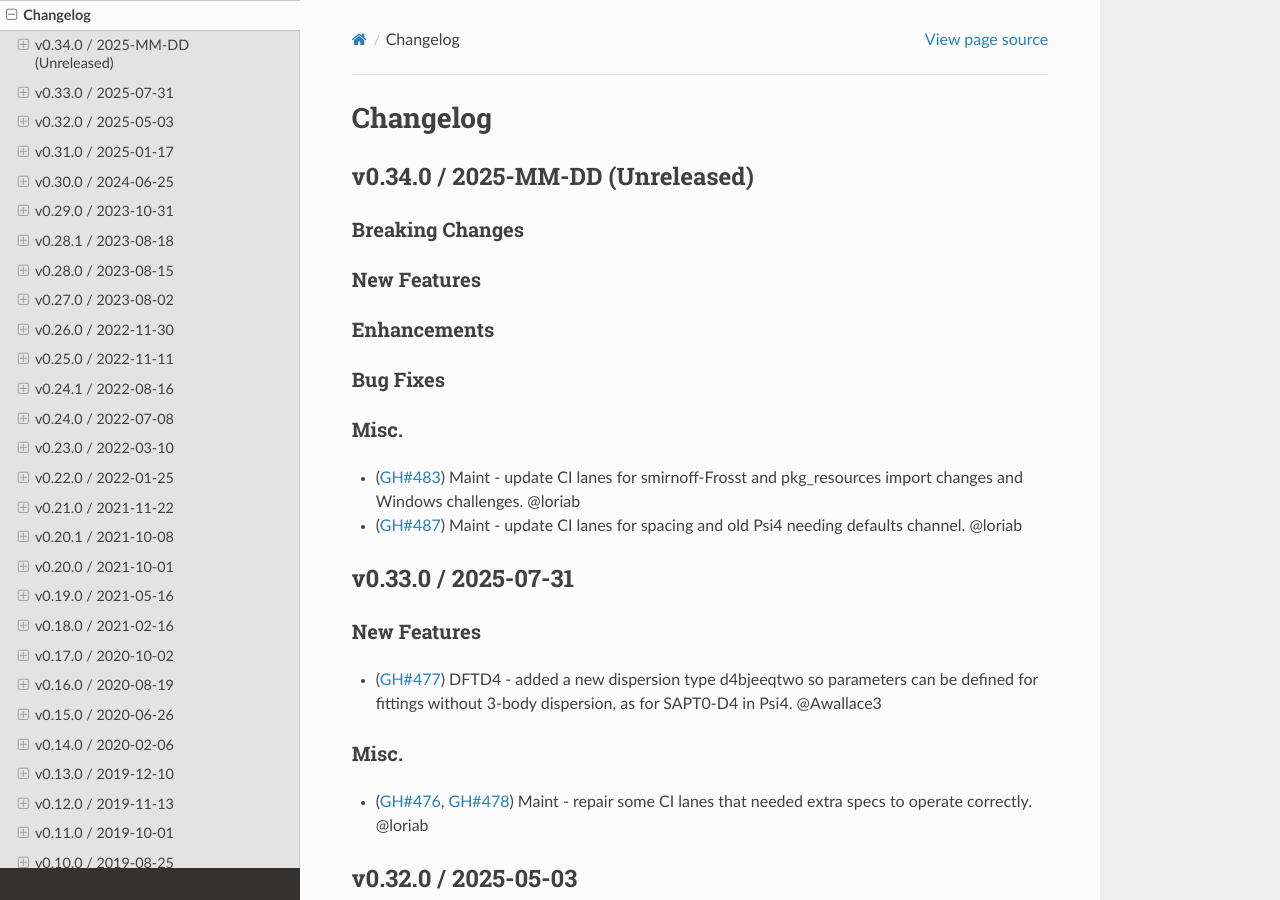
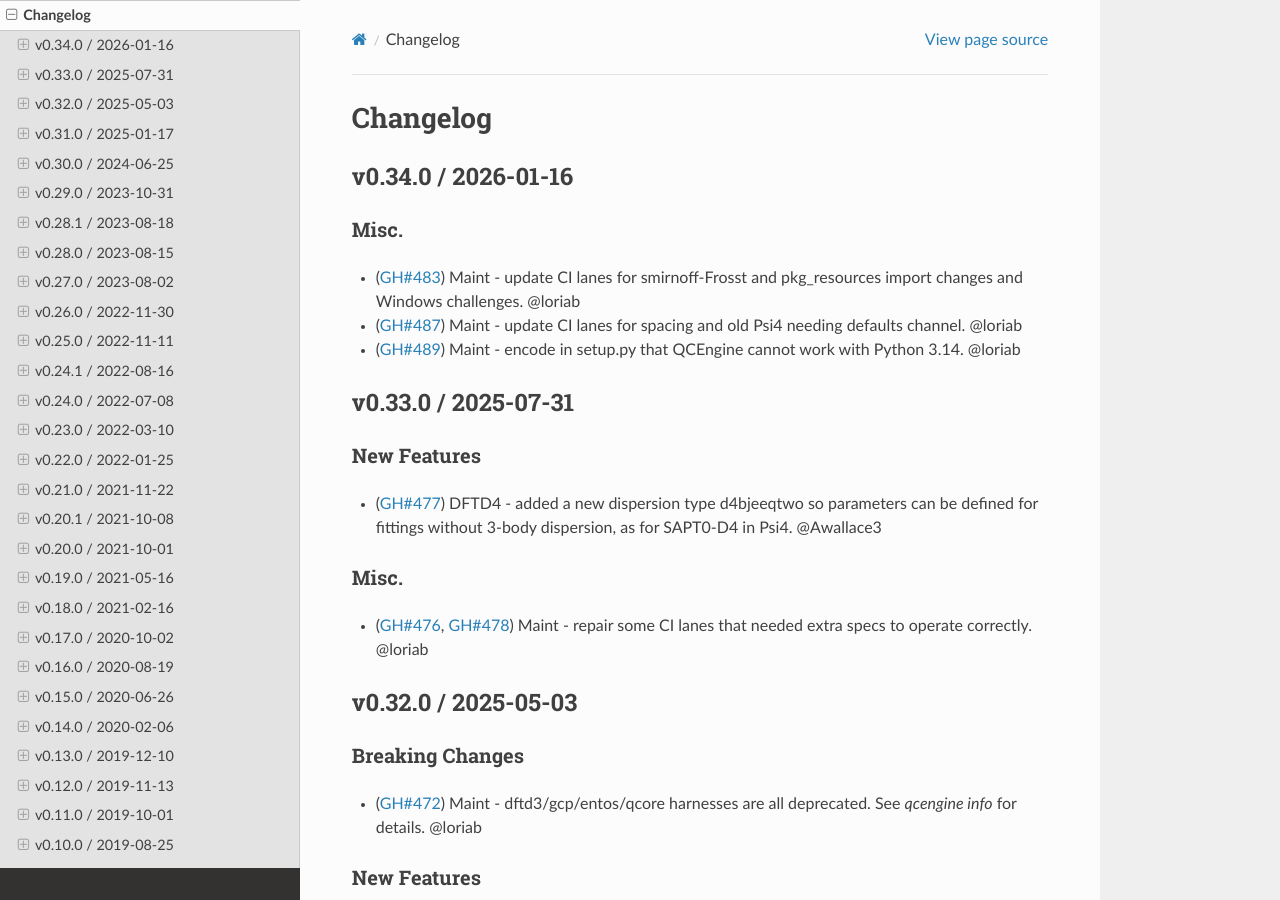
Before and after one commit to MolSSI/QCEngine, a Sphinx documentation site: the page built from docs/source/changelog.rst, in a window 1280 px wide and 900 px high. Built offline with Sphinx 7.4.7 and the Read the Docs theme 3.1.0, drawn with Linux system fonts in a browser that asks for light colours; the version number could not be read and is left out.

Commit message:
v0.34 release

```diff
--- a/docs/source/changelog.rst
+++ b/docs/source/changelog.rst
@@ -1,7 +1,7 @@
 Changelog
 =========
 
-.. vX.Y.0 / 2025-MM-DD (Unreleased)
+.. vX.Y.0 / 2026-MM-DD (Unreleased)
 .. --------------------
 ..
 .. Breaking Changes
@@ -28,25 +28,14 @@ Changelog
 .. - UNSOLVED (:issue:`397`) extras failed
 
 
-v0.34.0 / 2025-MM-DD (Unreleased)
+v0.34.0 / 2026-01-16
 --------------------
-
-Breaking Changes
-++++++++++++++++
-
-New Features
-++++++++++++
-
-Enhancements
-++++++++++++
-
-Bug Fixes
-+++++++++
 
 Misc.
 +++++
 - (:pr:`483`) Maint - update CI lanes for smirnoff-Frosst and pkg_resources import changes and Windows challenges. @loriab
 - (:pr:`487`) Maint - update CI lanes for spacing and old Psi4 needing defaults channel. @loriab
+- (:pr:`489`) Maint - encode in setup.py that QCEngine cannot work with Python 3.14. @loriab
 
 
 v0.33.0 / 2025-07-31
```
